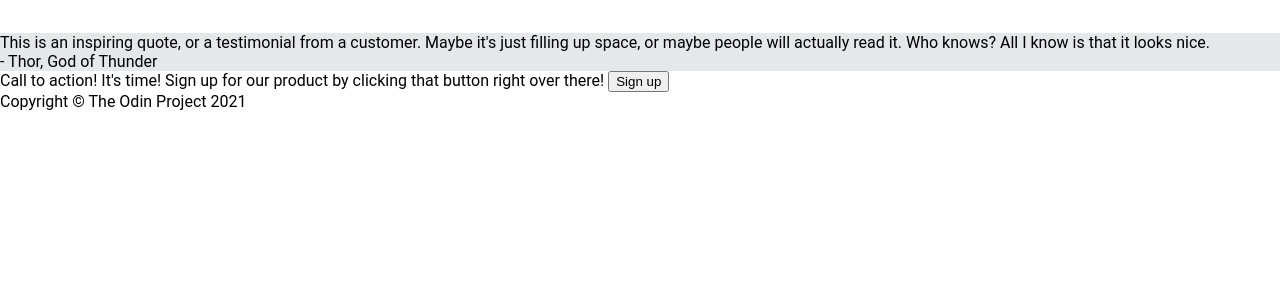
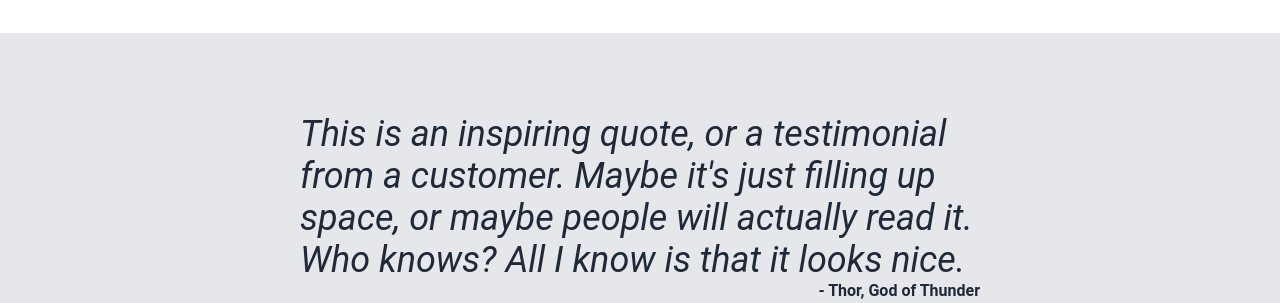
Before and after one commit to teanaie/odin-landing-page, a plain HTML site: page index.html in a window 1280 px wide. Shown: the part 741-1044 px from the top of the page. Before the commit the page ends 852 px from the top, so only its background shows below. Drawn offline with Linux system fonts and the light colour scheme.

Commit message:
Add styling for quote section

```diff
--- a/style.css
+++ b/style.css
@@ -94,4 +94,16 @@ ul {
 
 #review {
     background-color: #e5e7eb;
+    color: #1f2937;
+    padding: 80px 300px;
 }
+
+.quote {
+    font-style: italic;
+    font-size: 36px;
+}
+
+.name {
+    font-weight: bold;
+    text-align: right;
+}
```
